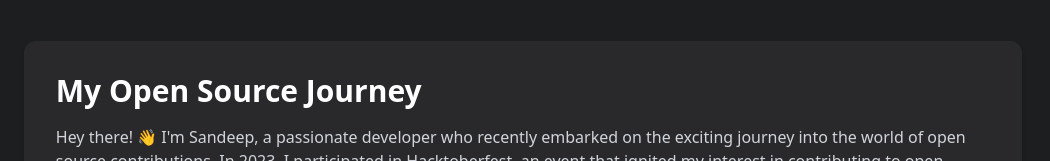
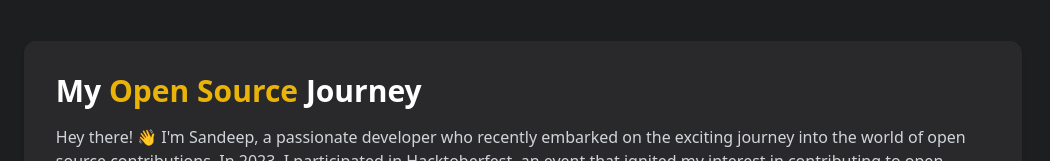
Before and after one commit to amrahs02/myportfolio, a React (Vite) app: page /opensource in a window 1280 px wide. Shown: the part 239-400 px from the top of the page, without its empty margins (117-1167 px from the left). Built offline with nearby package versions, Linux system fonts and the light colour scheme.

Commit message:
some new changes

```diff
--- a/src/components/ContentWriter.jsx
+++ b/src/components/ContentWriter.jsx
@@ -8,7 +8,7 @@ const ContentWriter = () => {
                 <div className=" w-4/5 mx-4  container">
                     <p className=" dark:text-gray-800  text-gray-100 mx-2 sm:mb-4">
                         Welcome to my corner of knowledge-sharing! As a part-time content writer, I've had the pleasure of delving into various topics and contributing articles to platforms like{' '}
-                        <span className="text-green-500">GeeksforGeeks</span>. Below, you'll find a curated selection of my featured articles, covering a range of web development and technology subjects. Explore, learn, and enjoy the insights!
+                        <span className="text-green-500 font-bold">GeeksforGeeks</span>. Below, you'll find a curated selection of my featured articles, covering a range of web development and technology subjects. Explore, learn, and enjoy the insights!
                     </p>
 
                     <ArticleCard
@@ -67,7 +67,7 @@ const ContentWriter = () => {
 
 const ArticleCard = ({ title, link, description }) => {
     return (
-        <div className="bg-dark-gray my-4 dark:text-gray-700 dark:bg-gray-100 text-gray-400 p-6 rounded-lg  bg-opacity-5 bg-gray-100 hover:border-blue-500 transition duration-300 transform hover:scale-105">
+        <div className="dark:bg-dark-300   my-4 dark:text-gray-700  text-gray-400 p-6 rounded-lg  bg-opacity-5 bg-gray-100 hover:border-blue-500 transition duration-300 transform hover:scale-105">
             <h3 className="text-xl font-semibold mb-2">{title}</h3>
             <p className="text-gray-500 mb-4">{description}</p>
             <a href={link} target="_blank" rel="noopener noreferrer" className=" dark:text-gray-800 bg-opacity-5 bg-gray-100 text-white px-6 py-2 rounded-xl hover:underline">
--- a/src/components/HomePage.jsx
+++ b/src/components/HomePage.jsx
@@ -45,13 +45,14 @@ const Homepage = () => {
           variants={imageVariants}
           src={profile_images}
           alt="Profile Pic"
-          className="w-52 h-52 dark:border-black rounded-full   mx-auto mb-4 border-4 border-white"
+          className="w-52 h-52 dark:border-black rounded-full mx-auto mb-4 border-4 border-white"
         />
         <motion.h1
           variants={techStackVariants}
           className="text-4xl font-extrabold mb-2"
         >
-          Hello, This is Sandeep Sharma.
+          Hello, This is
+          <span className='text-blue-500'> Sandeep Sharma.</span>
         </motion.h1>
         <motion.p
           variants={techStackVariants}
--- a/src/components/Navbar.jsx
+++ b/src/components/Navbar.jsx
@@ -94,7 +94,7 @@ const Navbar = () => {
               More
             </button>
             {showMore && (
-              <motion.div className="dark:bg-gray-100 bg-gray-700 dark:text-gray-900 absolute top-full left-0 border-gray-700 border rounded-b-lg text-white py-2 space-y-2"
+              <motion.div className="dark:bg-gray-100  bg-opacity-10 bg-gray-800 dark:text-gray-700 absolute top-full left-0 rounded-b-lg text-white py-2 space-y-2"
                 transition={{ type: "spring", stiffness: 400, damping: 10 }}
                 whileHover={{ scale: 1.08 }}
               >
--- a/src/components/OpenSource.jsx
+++ b/src/components/OpenSource.jsx
@@ -12,7 +12,9 @@ const OpenSource = () => {
     >
       <div className='w-4/5 bg-opacity-5 bg-gray-100 dark:bg-gray-200    p-8 my-8  text-white  rounded-xl shadow-md ' >
 
-        <h2 className="text-3xl font-bold dark:text-gray-600 mb-4">My Open Source Journey</h2>
+        <h2 className="text-3xl font-bold dark:text-gray-600 mb-4">My
+          <span className='text-yellow-500'> Open Source </span>
+           Journey</h2>
 
         <p className="text-gray-300  dark:text-gray-900 mb-6">
           Hey there! 👋 I'm Sandeep, a passionate developer who recently embarked on the exciting journey
--- a/src/dark-mode/useDarkMode.jsx
+++ b/src/dark-mode/useDarkMode.jsx
@@ -2,7 +2,7 @@ import { useEffect, useState } from 'react';
 
 export default function useDarkSide() {
   const [theme, setTheme] = useState(localStorage.theme);
-  const colorTheme = theme === 'dark' ? 'light' : 'dark';
+  const colorTheme = theme === 'light' ? 'dark' : 'light';
 
   useEffect(() => {
     const root = window.document.documentElement;
```
